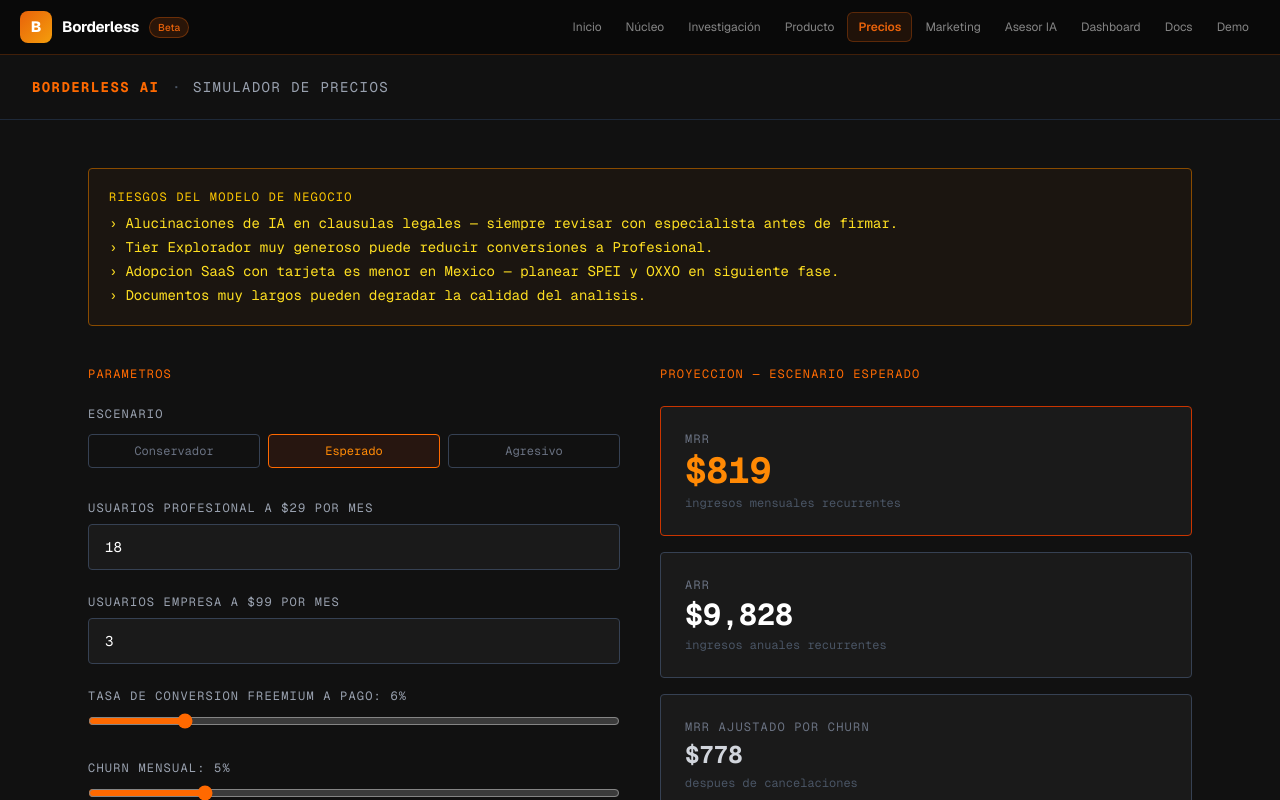
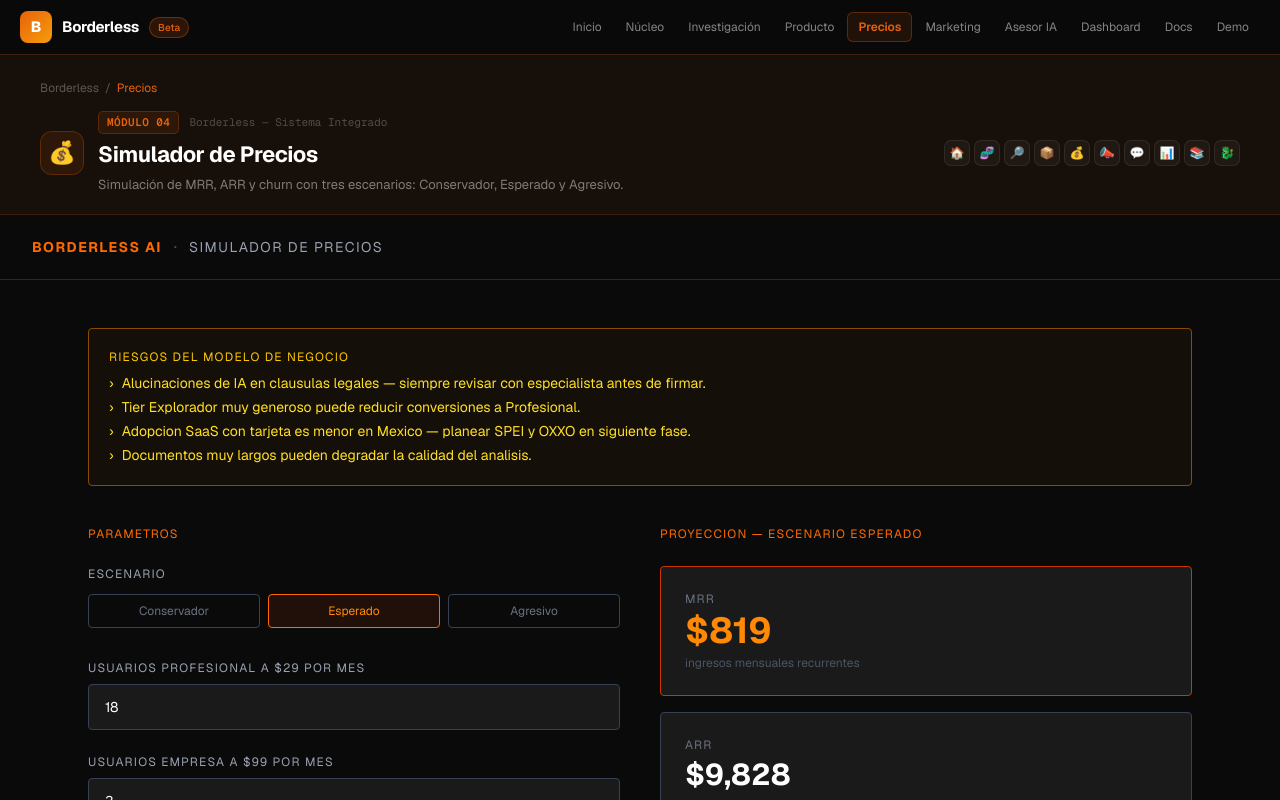
Before and after one commit to camibarcenag-debug/borderless-ai, a Next.js app: page /pricing in a window 1280 px wide. Shown: the top 800 px of the page. Built offline with nearby package versions, Linux system fonts and the light colour scheme.

Commit message:
feat/week6: connect app/pricing/page.tsx — PageShell with module header and next-page CTA

```diff
--- a/app/pricing/page.tsx
+++ b/app/pricing/page.tsx
@@ -1,4 +1,5 @@
 "use client";
+import PageShell from '@/components/PageShell'
 import { useState, useEffect } from "react";
 
 type SK = "Conservador" | "Esperado" | "Agresivo";
@@ -97,7 +98,16 @@
   const rec = recs[scenario];
 
   return (
-    <main className="min-h-screen bg-[#111111] text-gray-100 font-mono">
+    <PageShell
+      module="04"
+      icon="💰"
+      title="Simulador de Precios"
+      subtitle="Simulación de MRR, ARR y churn con tres escenarios: Conservador, Esperado y Agresivo."
+      crumbs={[{ label: 'Precios', href: '/pricing' }]}
+      nextHref="/marketing"
+      nextLabel="Ir a Marketing →"
+    >
+    <main style={{ background: "transparent", color: "#fff" }}>
       <div className="border-b border-gray-800 px-8 py-5 flex items-center gap-3">
         <span className="text-orange-500 font-bold tracking-widest text-sm">BORDERLESS AI</span>
         <span className="text-gray-600">·</span>
@@ -252,5 +262,6 @@
 
       </div>
     </main>
+    </PageShell>
   );
 }
```
